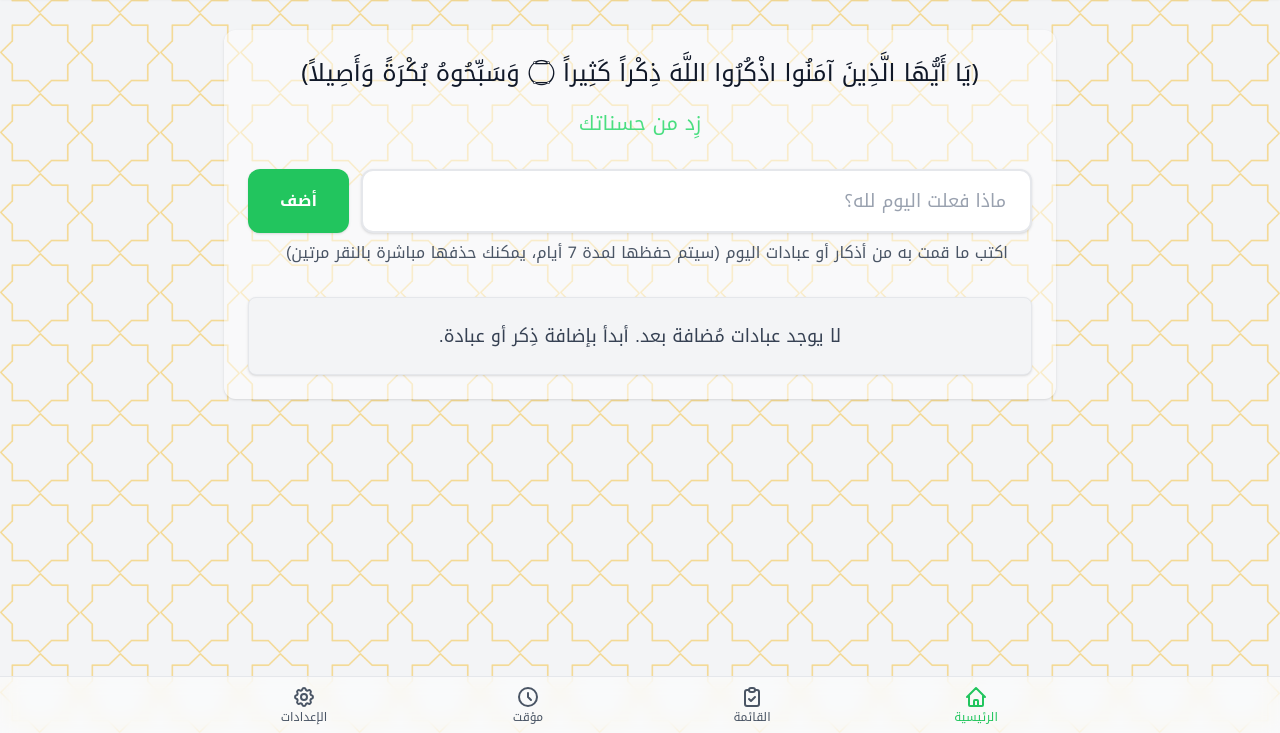
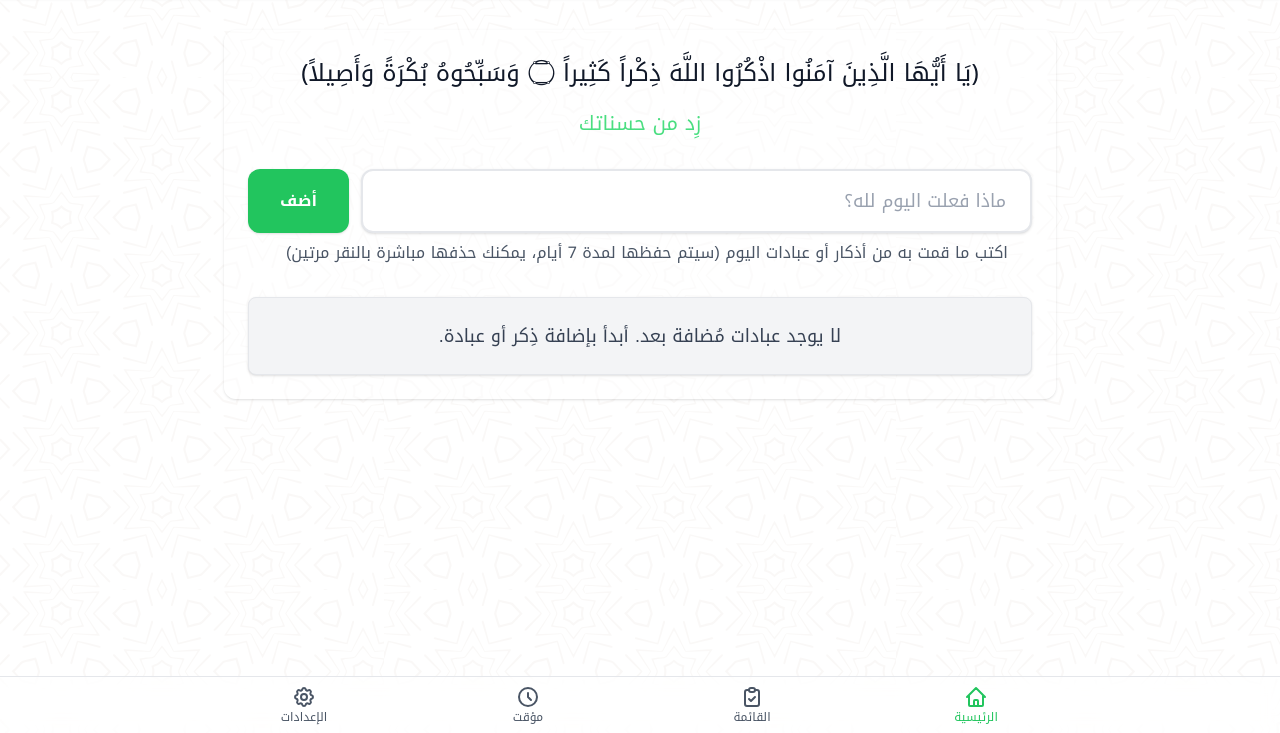
Before and after one commit to edriso/munajaa, a website: page index.html in a window 1280 px wide. Shown: the part 67-800 px from the top of the page. Drawn offline with Linux system fonts and the light colour scheme.

Commit message:
Update index.html and CSS files to replace the old background image with a new SVG pattern; add two new SVG assets for enhanced design, and remove the outdated PNG asset for cleaner asset management

```diff
--- a/index.html
+++ b/index.html
@@ -14,7 +14,7 @@
 
     <link rel="stylesheet" href="src/css/output.css"/>
 </head>
-<body class="font-text-body bg-gray-100 dark:bg-gray-900 text-gray-900 dark:text-gray-100 min-h-screen flex flex-col leading-relaxed bg-blend-darken dark:bg-blend-soft-light bg-repeat bg-center bg-cover">
+<body class="font-text-body bg-gray-100 dark:bg-gray-900 text-gray-900 dark:text-gray-100 min-h-screen flex flex-col leading-relaxed bg-blend-overlay dark:bg-blend-multiply bg-repeat bg-center">
     <!-- Loading Screen -->
     <div id="loading-screen" class="fixed inset-0 bg-gray-900 dark:bg-gray-900 flex items-center justify-center z-50 transition-opacity duration-500">
         <div class="text-center" role="status">
--- a/src/css/input.css
+++ b/src/css/input.css
@@ -24,7 +24,8 @@ html.loaded {
 }
 
 body {
-    background-image: url("../assets/vecteezy_golden-islamic-pattern.png");
+    background-image: url("../assets/islamic-pattern.svg");
+    background-size: 40%;
 }
 
 button {
```
Also changed, not shown: src/assets/islamic-pattern.svg (added), src/assets/islamic-pattern2.svg (added), src/assets/vecteezy_golden-islamic-pattern.png (deleted), src/css/output.css.
